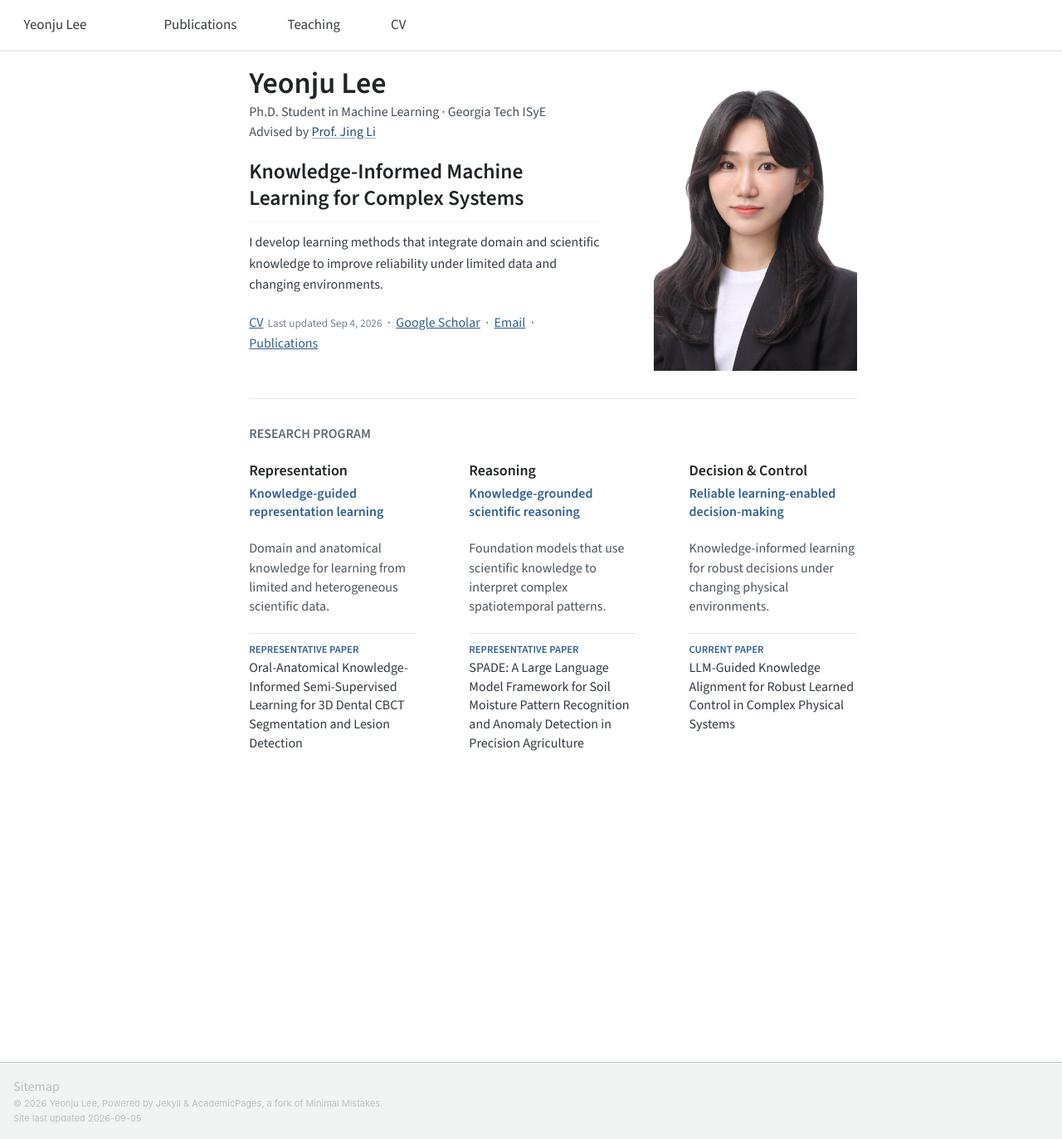
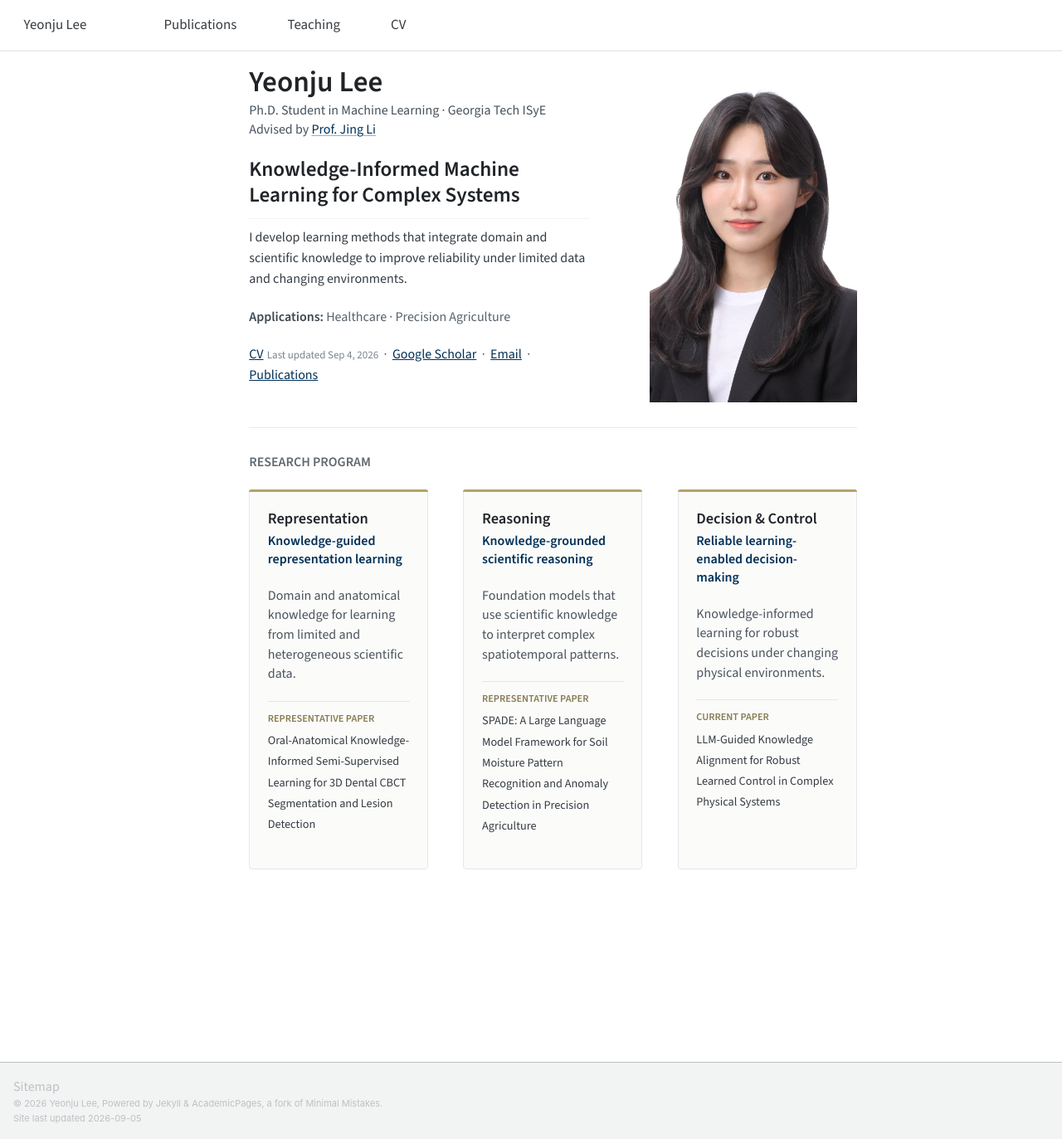
Before and after one commit to ylee845/ylee845.github.io, a Jekyll site: the page built from _pages/about.md, in a window 1280 px wide and 1373 px high. Shown: the whole window at 83% size. Built offline with Jekyll 4.4.1, drawn with Linux system fonts in a browser that asks for light colours; a script that is not in the unit is left out; part of the change alters nothing that is shown.

Commit message:
Add files via upload

```diff
--- a/_pages/about.md
+++ b/_pages/about.md
@@ -11,13 +11,15 @@ redirect_from:
 ---
 
 <style>
-/* Homepage palette: slightly brighter, still academic */
+/* Homepage only */
 :root {
-  --accent: #2f5f91;
-  --accent-dark: #244c76;
-  --ink-strong: #1f252b;
-  --text-soft-home: #4c555e;
-  --line-home: #e5e9ed;
+  --gt-navy: #003057;
+  --gt-gold: #B3A369;
+  --ink: #202428;
+  --text-soft-home: #4b545d;
+  --muted-home: #6d747b;
+  --card-bg: #fbfbfa;
+  --card-line: #e4e7ea;
 }
 
 #main,
@@ -29,17 +31,17 @@ redirect_from:
 }
 
 .page__content {
-  max-width: 1240px !important;
+  max-width: 1360px !important;
 }
 
-/* Hero */
+/* ===== Hero ===== */
 .home-hero {
   display: grid;
-  grid-template-columns: minmax(0, 1fr) 245px;
-  gap: 3.6rem;
+  grid-template-columns: minmax(0, 1fr) 250px;
+  gap: 4rem;
   align-items: stretch;
-  padding: 1.1rem 0 1.8rem;
-  border-bottom: 1px solid var(--line-home);
+  padding: 1.05rem 0 1.7rem;
+  border-bottom: 1px solid #e7eaed;
 }
 
 .hero-copy {
@@ -48,69 +50,76 @@ redirect_from:
 
 .hero-name {
   margin: 0 0 .18rem;
-  color: var(--ink-strong);
-  font-size: 2rem;
+  color: var(--ink);
+  font-size: 1.95rem;
   font-weight: 600;
   line-height: 1.08;
 }
 
 .hero-meta {
-  margin: 0 0 .9rem;
+  margin: 0 0 .82rem;
   color: #46515b;
-  font-size: .92rem;
-  line-height: 1.5;
+  font-size: .91rem;
+  line-height: 1.48;
 }
 
 .hero-meta a {
-  color: var(--accent-dark);
+  color: var(--gt-navy);
   text-decoration: underline;
-  text-decoration-color: #9fb5c8;
+  text-decoration-color: #9db0bf;
   text-underline-offset: 2px;
 }
 
 .hero-title {
-  max-width: 760px;
-  margin: 0 0 .65rem;
-  color: var(--accent-dark);
-  font-size: 1.42rem;
+  max-width: 800px;
+  margin: 0 0 .58rem;
+  color: var(--gt-navy);
+  font-size: 1.40rem;
   font-weight: 600;
   line-height: 1.22;
 }
 
 .hero-description {
-  max-width: 760px;
-  margin: 0 0 .8rem;
+  max-width: 800px;
+  margin: 0 0 .34rem;
   color: #333b43;
-  font-size: .96rem;
-  line-height: 1.58;
+  font-size: .95rem;
+  line-height: 1.55;
+}
+
+.hero-applications {
+  margin: 0 0 .72rem;
+  color: #56616b;
+  font-size: .84rem;
+  line-height: 1.45;
+}
+
+.hero-applications strong {
+  color: #3e474f;
+  font-weight: 600;
 }
 
 .hero-links {
   margin: 0;
   color: #59636d;
-  font-size: .88rem;
+  font-size: .87rem;
   font-weight: 500;
 }
 
 .hero-links a {
-  color: var(--accent);
-}
-
-.hero-links a:hover {
-  color: var(--accent-dark);
+  color: var(--gt-navy);
 }
 
 .cv-updated {
-  margin-left: .28rem;
-  color: #7a838b;
-  font-size: .74rem;
+  margin-left: .24rem;
+  color: #7b838a;
+  font-size: .72rem;
   font-weight: 400;
 }
 
 .hero-photo-wrap {
-  width: 245px;
-  height: 100%;
-  min-height: 285px;
+  width: 250px;
+  min-height: 292px;
   overflow: hidden;
   justify-self: end;
   align-self: stretch;
@@ -124,15 +133,15 @@ redirect_from:
   object-position: center top;
 }
 
-/* Research program */
+/* ===== Research program ===== */
 .research-program {
-  padding: 1.65rem 0 .8rem;
+  padding: 1.55rem 0 .9rem;
 }
 
 .research-label {
-  margin: 0 0 .95rem;
-  color: #5d6974;
-  font-size: .76rem;
+  margin: 0 0 .82rem;
+  color: #5f6871;
+  font-size: .74rem;
   font-weight: 600;
   text-transform: uppercase;
 }
@@ -140,75 +149,90 @@ redirect_from:
 .research-grid {
   display: grid;
   grid-template-columns: repeat(3, minmax(0, 1fr));
-  gap: 3.5rem;
+  gap: 2.35rem;
 }
 
-.research-column {
+.research-card {
+  position: relative;
   min-width: 0;
+  background: var(--card-bg);
+  border: 1px solid var(--card-line);
+  border-radius: 4px;
+  padding: 1.15rem 1.2rem 1.05rem;
+}
+
+.research-card::before {
+  content: "";
+  position: absolute;
+  top: -1px;
+  left: -1px;
+  right: -1px;
+  height: 3px;
+  background: var(--gt-gold);
+  border-radius: 4px 4px 0 0;
 }
 
 .research-stage {
-  margin: 0 0 .22rem;
-  color: var(--ink-strong);
-  font-size: 1rem;
+  margin: .08rem 0 .2rem;
+  color: var(--ink);
+  font-size: 1.02rem;
   font-weight: 600;
-  line-height: 1.3;
+  line-height: 1.28;
 }
 
 .research-focus {
-  margin: 0 0 .38rem;
-  color: var(--accent);
-  font-size: .87rem;
+  margin: 0 0 .48rem;
+  color: var(--gt-navy);
+  font-size: .88rem;
   font-weight: 600;
-  line-height: 1.4;
+  line-height: 1.38;
 }
 
 .research-description {
-  margin: 0 0 .62rem;
+  margin: 0 0 .8rem;
   color: var(--text-soft-home);
   font-size: .84rem;
-  line-height: 1.46;
+  line-height: 1.48;
 }
 
 .research-paper {
   margin: 0;
-  padding-top: .52rem;
-  border-top: 1px solid var(--line-home);
-  color: #4a535c;
-  font-size: .79rem;
-  line-height: 1.42;
+  padding-top: .62rem;
+  border-top: 1px solid #e4e7ea;
 }
 
 .research-paper-label {
   display: block;
-  margin-bottom: .12rem;
-  color: var(--accent);
-  font-size: .70rem;
+  margin-bottom: .16rem;
+  color: #867b4f;
+  font-size: .68rem;
   font-weight: 600;
   text-transform: uppercase;
 }
 
 .research-paper-title {
-  color: #313941;
+  color: #353c43;
+  font-size: .79rem;
   font-weight: 500;
+  line-height: 1.4;
 }
 
-@media (max-width: 900px) {
+@media (max-width: 980px) {
   .page__content {
-    max-width: 1040px !important;
+    max-width: 1120px !important;
   }
 
   .home-hero {
-    grid-template-columns: minmax(0, 1fr) 200px;
-    gap: 2.2rem;
+    grid-template-columns: minmax(0, 1fr) 205px;
+    gap: 2.4rem;
   }
 
   .hero-photo-wrap {
-    width: 200px;
+    width: 205px;
   }
 
   .research-grid {
-    gap: 2rem;
+    gap: 1.4rem;
   }
 }
 
@@ -229,7 +253,7 @@ redirect_from:
 
   .research-grid {
     grid-template-columns: 1fr;
-    gap: 1.35rem;
+    gap: 1rem;
   }
 }
 </style>
@@ -247,6 +271,10 @@ redirect_from:
 
     <p class="hero-description">
       I develop learning methods that integrate domain and scientific knowledge to improve reliability under limited data and changing environments.
+    </p>
+
+    <p class="hero-applications">
+      <strong>Applications:</strong> Healthcare · Precision Agriculture
     </p>
 
     <p class="hero-links">
@@ -269,7 +297,7 @@ redirect_from:
   <p class="research-label">Research Program</p>
 
   <div class="research-grid">
-    <div class="research-column">
+    <div class="research-card">
       <h3 class="research-stage">Representation</h3>
       <p class="research-focus">Knowledge-guided representation learning</p>
       <p class="research-description">
@@ -283,7 +311,7 @@ redirect_from:
       </p>
     </div>
 
-    <div class="research-column">
+    <div class="research-card">
       <h3 class="research-stage">Reasoning</h3>
       <p class="research-focus">Knowledge-grounded scientific reasoning</p>
       <p class="research-description">
@@ -297,7 +325,7 @@ redirect_from:
       </p>
     </div>
 
-    <div class="research-column">
+    <div class="research-card">
       <h3 class="research-stage">Decision &amp; Control</h3>
       <p class="research-focus">Reliable learning-enabled decision-making</p>
       <p class="research-description">
```
